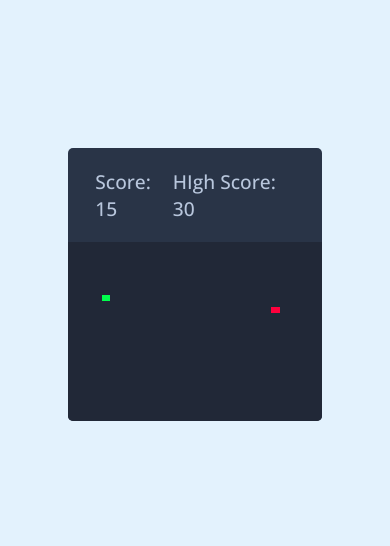
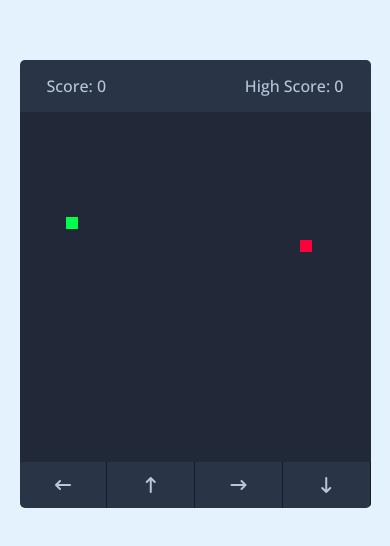
Before and after one commit to Prantes/Snake-Game, a plain HTML site: page index.html in a window 390 px wide. Shown: the part 138-684 px from the top of the page. Drawn offline with nearby package versions, Linux system fonts and the light colour scheme.

Commit message:
Game Finalizado
Foi adicionado a lógica para o crescimento da cobra quando ela come o alimento, finalização do jogo quando encosta nas paredes ou bate em si mesmo e a responsividade para dispositivos móveis adicionando controles

```diff
--- a/index.html
+++ b/index.html
@@ -5,15 +5,23 @@
     <title>Snake Game JavaScript</title>
     <link rel="stylesheet" href="style.css">
     <meta name="viewport" content="width=device-width, initial-scale=1.0">
+    <!--CDN FONT-AWESOME-->
+    <link rel="stylesheet" href="https://cdnjs.cloudflare.com/ajax/libs/font-awesome/6.3.0/css/all.min.css">
     <script src="script.js" defer ></script>
 </head>
 <body>
     <div class="wrapper">
         <div class="game-details">
-            <span class="score"> Score: 15</span>
-            <span class="score"> HIgh Score: 30</span>
+            <span class="score"> Score: 0</span>
+            <span class="high-score"> HIgh Score: 30</span>
         </div>
         <div class="play-board"></div>
+        <div class="controls">
+            <i data-key="ArrowLeft" class="fa-solid fa-arrow-left-long"></i>
+            <i data-key="ArrowUp" class="fa-solid fa-arrow-up-long"></i>
+            <i  data-key="ArrowRight" class="fa-solid fa-arrow-right-long"></i>
+            <i data-key="ArrowDown" class="fa-solid fa-arrow-down-long"></i>
+        </div>
     </div>
 </body>
 </html>
--- a/script.js
+++ b/script.js
@@ -1,7 +1,21 @@
 const playBoard = document.querySelector(".play-board");
+const scoreElement = document.querySelector(".score");
+const highScoreElement = document.querySelector(".high-score");
+const controls = document.querySelectorAll(".controls i")
 
+
+
+let gameOver = false;
 let foodX, foodY;
-let sankeX =5 , snakeY =10;
+let snakeX = 5 , snakeY =10;
+let snakeBody = [];
+let velocityX  = 0, velocityY = 0;
+let setIntervalId;
+let score = 0;
+//Pega a pontuação mais alta armazenada no Local Storage
+let highScore = localStorage. getItem("high-score") || 0 ;
+highScoreElement.innerText = `High Score: ${highScore}`;
+
 
 const changeFoodPosition = () =>{
 
@@ -9,10 +23,91 @@ const changeFoodPosition = () =>{
     foodY = Math.floor(Math.random()* 30) + 1;
 }
 
+const handleGameOver = () =>{
+    // Limpa o Timer e recarrega a página de Game Over
+    clearInterval(setIntervalId);
+    alert("Fim de Jogo ! Aperte Ok para reiniciar...");
+    location.reload();
+
+}
+
+
+
+// Muda o valor da velocidade baseado nas teclas precionadas
+const changeDirection = (e) => {
+    if(e.key === "ArrowUp" && velocityY != 1 ){
+        velocityX =0;
+        velocityY =-1;
+    }else if(e.key === "ArrowDown" && velocityY != -1){
+        velocityX =0;
+        velocityY =1;
+    }else if(e.key === "ArrowLeft" && velocityX != 1){
+        velocityX =-1;
+        velocityY =0;
+    }else if(e.key === "ArrowRight" && velocityX != -1){
+        velocityX =1;
+        velocityY =0;
+    }
+}
+
+controls.forEach(key =>{
+
+    //muda a direção clicando nos controles setados
+    key.addEventListener("click",()=> changeDirection({key:key.dataset.key }));
+});
+
+
 const initGame = () =>{
+    if(gameOver) return handleGameOver();
     let htmlMarkup = `<div class="food" style="grid-area:${foodY}/${foodX}"></div>`;
-     htmlMarkup += `<div class="head" style="grid-area:${snakeY}/${sankeX}"></div>`;
+
+    //Verificar se a cobra acertou a comida
+    if(snakeX===  foodX && snakeY === foodY){
+        changeFoodPosition();
+        snakeBody.push([foodX, foodY]); // Pega a posição da comida e transfere para o corpo da cobra
+        score++;
+
+        highScore = score >= highScore ? score : highScore;
+        localStorage.setItem("high-score", highScore);
+        scoreElement.innerText = `Score: ${score}`;
+        highScoreElement.innerText = `High Score: ${highScore}`;
+    }
+
+    for (let i = snakeBody.length - 1 ; i > 0; i--) {
+
+        //avançando os valores dos elementos de dentro do corpo da cobra em um
+        snakeBody[i] = snakeBody [i - 1  ];
+    }
+
+    snakeBody[0]= [snakeX, snakeY]; //fixa o primeiro elemento do corpo da cobra para a atual posição
+
+    // Atualizar a velocidade de cobra baseado em sua velocidade
+    snakeX+=velocityX;
+    snakeY+=velocityY;
+
+
+    //Checa se a cabeça da cobra foi para fora das paredes, caso sim gameOver se torna = TRUE
+    if(snakeX <= 0 || snakeX > 30 || snakeY <= 0 || snakeY > 30){
+        gameOver = true;
+    }
+
+
+    for (let i = 0; i < snakeBody.length; i++) {
+
+        //adiciona uma div para a comida   ao corpo da cobra
+        htmlMarkup += `<div class="head" style="grid-area:${snakeBody[i][1]}/${snakeBody[i][0]}"></div>`;
+        // Confere se a cabeça da cobra tocou no corpo, se tocou será declarado Game Over
+        if(i !== 0 && snakeBody[0][1]=== snakeBody[i][1] && snakeBody[0][0]=== snakeBody[i][0]){
+            gameOver = true;
+        }
+    }
+
+
+
     playBoard.innerHTML = htmlMarkup;
 }
 changeFoodPosition();
-initGame() ;
+
+setIntervalId = setInterval (initGame, 125);
+
+document.addEventListener("keydown", changeDirection);
--- a/style.css
+++ b/style.css
@@ -46,3 +46,39 @@ body{
 .play-board .head {
     background: #00ff4c;
 }
+
+.controls {
+    display: none;
+    justify-content: space-between;
+}
+
+.controls i{
+    padding: 25px 0;
+    color:#B8C6DC;
+    width: calc(100% /4);
+    cursor: pointer;
+    font-size: 1.3 rem;
+    text-align: center;
+    border-right: 1px solid #171b26 ;
+
+}
+
+@media screen and (max-width:800px){
+    .wrapper{
+        width:90vmin;
+        height: 115vmin;
+    }
+    .game-details{
+        font-size: 1rem;
+        padding: 15px 27px;
+    }
+    .controls {
+        display: flex;
+    }
+
+    .controls i{
+        padding: 15px 0;
+        font-size: 1rem;
+
+    }
+}
```
